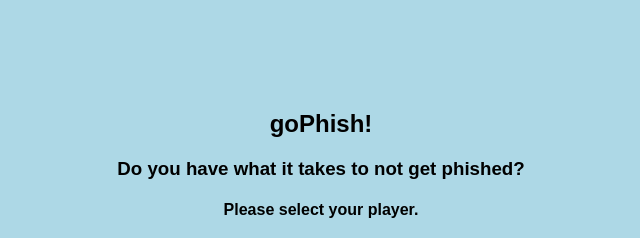
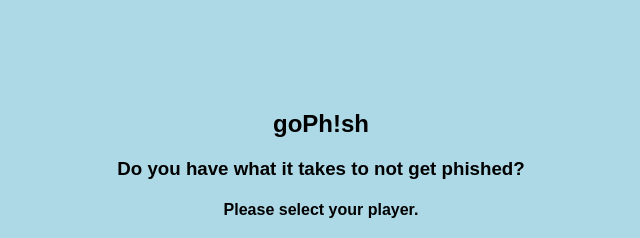
Before and after one commit to C0NG13/go, a plain HTML site: page index.html in a window 1280 px wide. Shown: the part 80-318 px from the top of the page, 319-959 px from the left. Drawn offline with Linux system fonts and the light colour scheme.

Commit message:
Update index.html

```diff
--- a/index.html
+++ b/index.html
@@ -27,7 +27,7 @@
     <br>
 
     <div class="center-text">
-        <h2>goPhish!</h2>
+        <h2>goPh!sh</h2>
         <h3>Do you have what it takes to not get phished?</h3>
         <h4>Please select your player.</h4>
         <h5> </h5>
```
